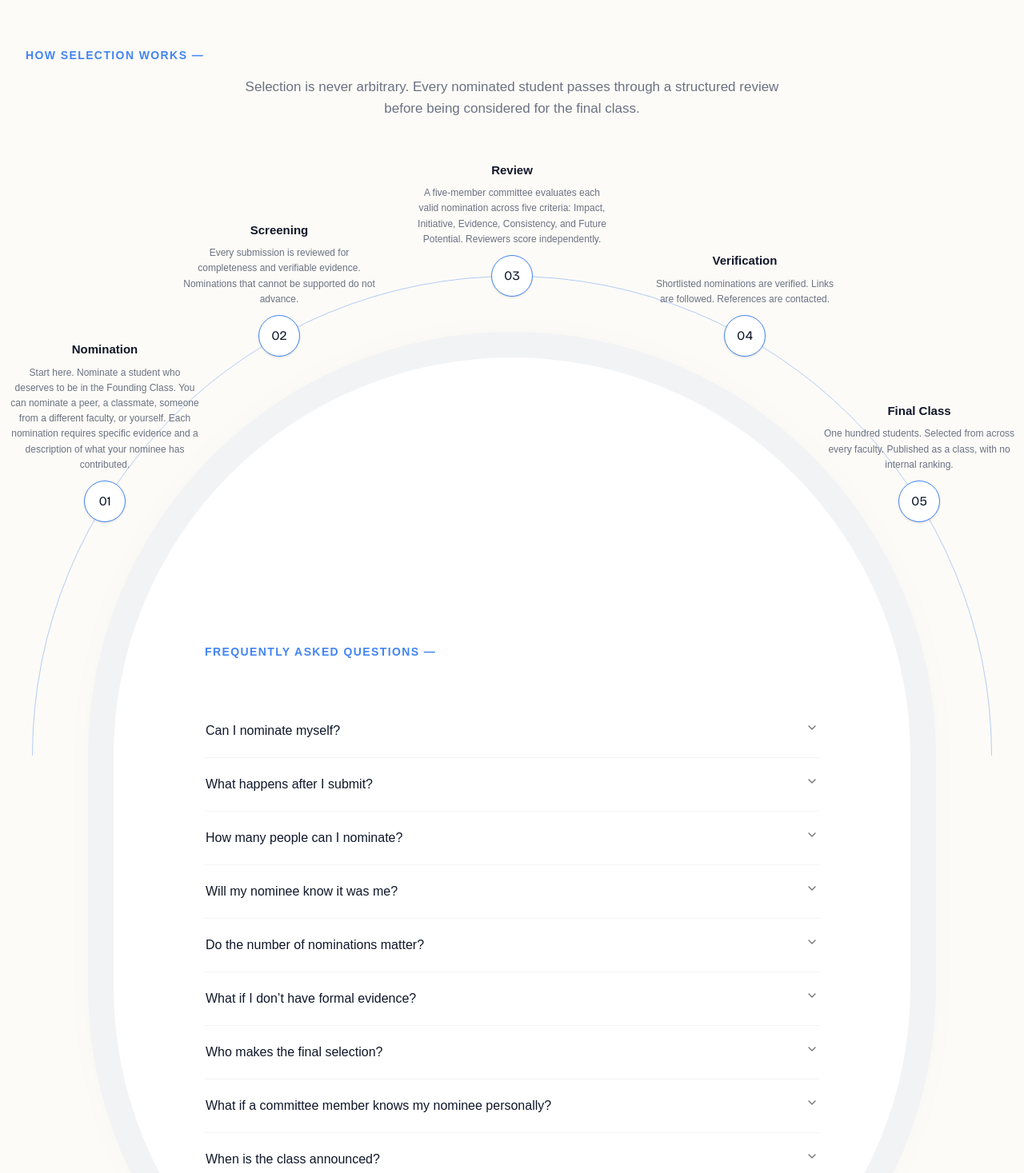
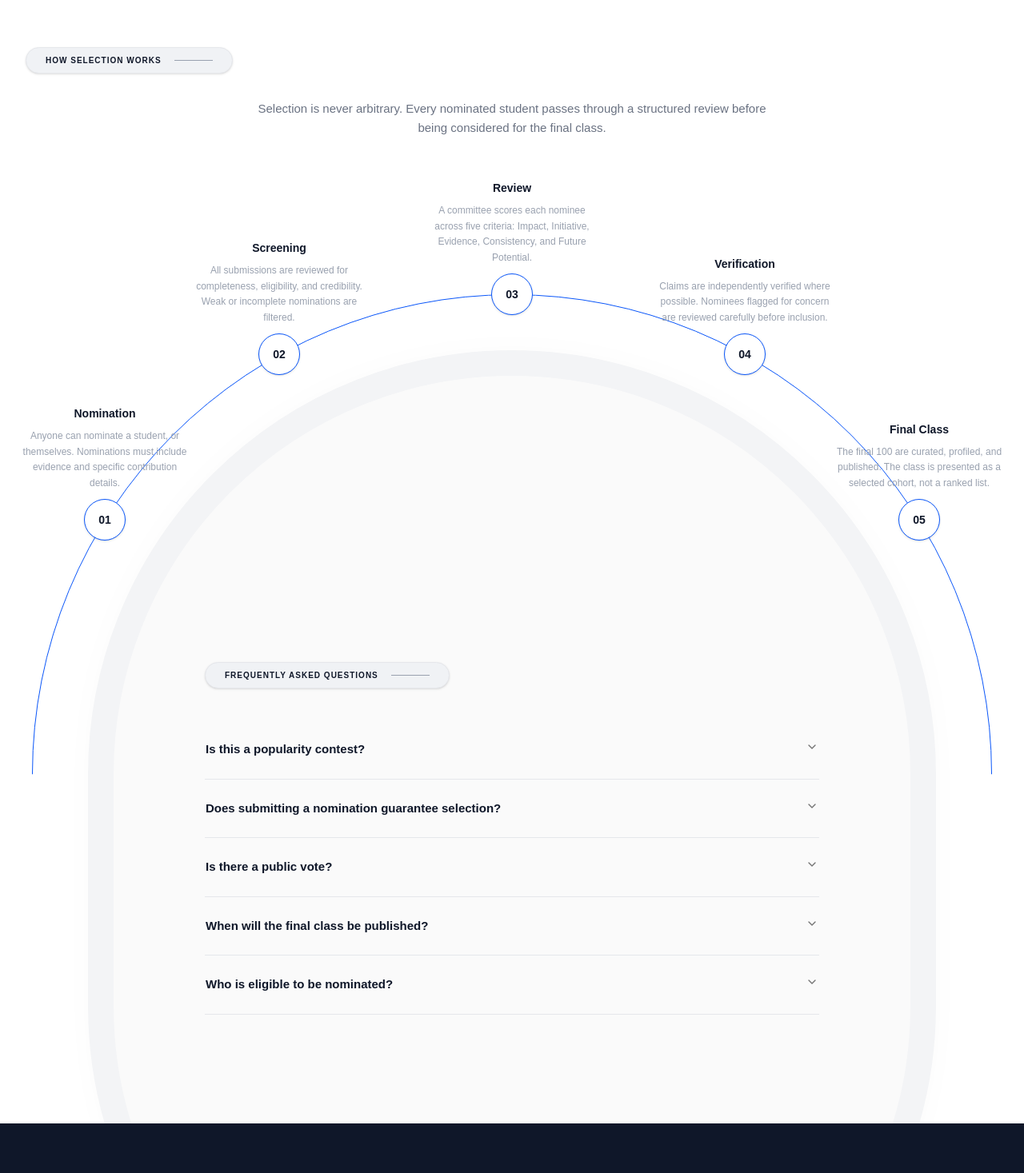
Before and after one commit to GDGBabcockUniversity/the-hundred, a Next.js app: page / in a window 1280 px wide. Shown: the part 3860-5327 px from the top of the page at 80% size. Built offline with nearby package versions, Linux system fonts and the light colour scheme; a web font is replaced by a local one.

Commit message:
docs: refine ProcessSection copy for clearer nomination process and FAQs

```diff
--- a/components/landing/ProcessSection.tsx
+++ b/components/landing/ProcessSection.tsx
@@ -12,35 +12,35 @@ export function ProcessSection() {
     {
       num: "01",
       title: "Nomination",
-      desc: "Start here. Nominate a student who deserves to be in the Founding Class. You can nominate a peer, a classmate, someone from a different faculty, or yourself. Each nomination requires specific evidence and a description of what your nominee has contributed.",
+      desc: "Anyone can nominate a student, or themselves. Nominations must include evidence and specific contribution details.",
       x: -509,
       y: 282,
     },
     {
       num: "02",
       title: "Screening",
-      desc: "Every submission is reviewed for completeness and verifiable evidence. Nominations that cannot be supported do not advance.",
+      desc: "All submissions are reviewed for completeness, eligibility, and credibility. Weak or incomplete nominations are filtered.",
       x: -291,
       y: 75,
     },
     {
       num: "03",
       title: "Review",
-      desc: "A five-member committee evaluates each valid nomination across five criteria: Impact, Initiative, Evidence, Consistency, and Future Potential. Reviewers score independently.",
+      desc: "A committee scores each nominee across five criteria: Impact, Initiative, Evidence, Consistency, and Future Potential.",
       x: 0,
       y: 0,
     },
     {
       num: "04",
       title: "Verification",
-      desc: "Shortlisted nominations are verified. Links are followed. References are contacted.",
+      desc: "Claims are independently verified where possible. Nominees flagged for concern are reviewed carefully before inclusion.",
       x: 291,
       y: 75,
     },
     {
       num: "05",
       title: "Final Class",
-      desc: "One hundred students. Selected from across every faculty. Published as a class, with no internal ranking.",
+      desc: "The final 100 are curated, profiled, and published. The class is presented as a selected cohort, not a ranked list.",
       x: 509,
       y: 282,
     },
@@ -48,100 +48,59 @@ export function ProcessSection() {
 
   const faqs = [
     {
-      question: "Can I nominate myself?",
+      question: "Is this a popularity contest?",
       answer:
-        "Please do. Self-nominations go through the same review as peer nominations. The committee evaluates the work and the evidence, regardless of who submitted the form. Don’t be shy about it.",
+        "No. The 100 is not a popularity contest. It is not an awards night, a leaderboard, or a list of the most well-known students on campus. Selection is criteria-based and committee-reviewed.",
     },
     {
-      question: "What happens after I submit?",
+      question: "Does submitting a nomination guarantee selection?",
       answer:
-        "Your nomination enters screening. If it advances, it reaches the review committee. If your nominee makes the shortlist, they will be contacted directly and invited to complete a full profile. Every valid nomination is reviewed.",
+        "No. Every submission is reviewed for completeness and verifiable evidence. A five-member committee evaluates each valid nomination.",
     },
     {
-      question: "How many people can I nominate?",
+      question: "Is there a public vote?",
       answer:
-        "One person per form. Fill it in again if you have more than one person in mind.",
+        "No. The process relies on independent verification and committee review rather than public voting.",
     },
     {
-      question: "Will my nominee know it was me?",
-      answer:
-        "Only if you tell them. The committee reaches out to shortlisted nominees directly.",
+      question: "When will the final class be published?",
+      answer: "Mid-July 2026, ahead of graduation.",
     },
     {
-      question: "Do the number of nominations matter?",
+      question: "Who is eligible to be nominated?",
       answer:
-        "No. The number of nominations a student receives does not affect their chances of being selected. Each nomination is evaluated independently based on the criteria and evidence provided.",
-    },
-    {
-      question: "What if I don’t have formal evidence?",
-      answer:
-        "Evidence takes many forms. Event records, social media where the work is visible, a faculty reference, photographs, meeting documentation — if the contribution is real, something verifiable exists. Start with what you have.",
-    },
-    {
-      question: "Who makes the final selection?",
-      answer:
-        "A five-member committee: one faculty anchor, one cross-campus student representative from outside GDG, one independent administrative or faculty member, one external industry observer, and one organizing lead in a non-voting chair capacity. Majority vote. No single person decides.",
-    },
-    {
-      question: "What if a committee member knows my nominee personally?",
-      answer:
-        "They step back from that specific evaluation.",
-    },
-    {
-      question: "When is the class announced?",
-      answer:
-        "Mid-July 2026, ahead of graduation.",
+        "Any student making a real difference at Babcock University can be nominated, from first-year students to final-year students across all faculties.",
     },
   ];
 
   return (
     <section
       id="faq"
-      className="bg-[#fdfbf7] py-24 px-4 sm:px-6 lg:px-8 relative overflow-hidden"
+      className="bg-[#ffffff] py-24 px-4 sm:px-6 lg:px-8 relative overflow-hidden"
     >
-      {/* Decorative vectors */}
-      {/* <div className="absolute -top-10 -right-10 pointer-events-none select-none z-0">
-        <Image
-          src={IMAGES.curly_brace.src}
-          alt="Process Curly Brace"
-          width={IMAGES.curly_brace.w}
-          height={IMAGES.curly_brace.h}
-          className="w-48 h-48 md:w-80 md:h-80 object-contain opacity-90"
-        />
-      </div>
-
-      <div className="absolute top-[480px] -left-16 pointer-events-none select-none z-0">
-        <Image
-          src={IMAGES.gear.src}
-          alt="Process Gear"
-          width={IMAGES.gear.w}
-          height={IMAGES.gear.h}
-          className="w-48 h-48 md:w-80 md:h-80 object-contain opacity-90"
-        />
-      </div> */}
-
       <div className="max-w-7xl mx-auto relative z-10">
         {/* Section 1 Header */}
-        <div className="mb-24 relative">
-          <div className="flex items-center gap-4 w-full max-w-2xl pr-6">
-            <p className="text-brand-blue text-sm font-semibold uppercase tracking-widest mb-4">
-              How selection works —
-            </p>
+        <div className="mb-24 flex flex-col items-center">
+          <div className="inline-flex items-center self-start gap-4 rounded-full border border-gray-200 px-6 py-2 bg-[#f0f2f5] shadow-sm mb-8">
+            <span className="text-[10px] font-bold text-brand-navy uppercase tracking-widest">
+              HOW SELECTION WORKS
+            </span>
+            <span className="w-12 h-px bg-gray-400" />
           </div>
 
-          <p className="text-center text-gray-500 max-w-2xl mx-auto text-base md:text-[17px] leading-[1.6] font-normal relative z-10">
+          <p className="text-center text-gray-500 max-w-2xl text-[15px] leading-relaxed font-medium">
             Selection is never arbitrary. Every nominated student passes through
             a structured review before being considered for the final class.
           </p>
         </div>
 
-        <div className="hidden lg:block relative mb-20 h-[480px] max-w-5xl mx-auto z-10">
+        <div className="hidden lg:block relative mb-20 h-120 max-w-5xl mx-auto z-10">
           {/* The Thick Grey Dome (Extends downwards behind FAQ) */}
-          <div className="absolute top-[170px] left-1/2 -translate-x-1/2 w-[1060px] h-[1350px] rounded-[530px] border-32 border-gray-200/50 bg-white -z-20 shadow-[0_0_40px_rgba(0,0,0,0.02)]" />
+          <div className="absolute top-42.5 left-1/2 -translate-x-1/2 w-265 h-337.5 rounded-[530px] border-32 border-gray-100 bg-[#fafafa] -z-20 shadow-[0_0_40px_rgba(0,0,0,0.02)]" />
 
           {/* The Blue Arc */}
           <div
-            className="absolute top-[100px] left-1/2 -translate-x-1/2 w-[1200px] h-[1200px] rounded-full border-[1.5px] border-brand-blue/40 -z-10 pointer-events-none"
+            className="absolute top-25 left-1/2 -translate-x-1/2 w-300 h-300 rounded-full border-[1.5px] border-[#0A56F9] -z-10 pointer-events-none"
             style={{ clipPath: "inset(0 0 50% 0)" }}
           />
 
@@ -152,20 +111,20 @@ export function ProcessSection() {
               className="absolute z-20"
               style={{
                 left: `calc(50% + ${step.x}px)`,
-                top: `${100 + step.y}px`, // 100 is the top of the blue arc
+                top: `${100 + step.y}px`,
               }}
             >
-              {/* Circle centered at exactly (x, y) */}
-              <div className="absolute top-1/2 left-1/2 -translate-x-1/2 -translate-y-1/2 w-[52px] h-[52px] rounded-full bg-white border-[1.5px] border-brand-blue flex items-center justify-center font-serif text-base text-brand-navy shadow-sm transition-transform duration-300 hover:scale-110">
+              {/* Circle */}
+              <div className="absolute top-1/2 left-1/2 -translate-x-1/2 -translate-y-1/2 w-13 h-13 rounded-full bg-white border-[1.5px] border-[#0A56F9] flex items-center justify-center font-bold font-sans text-sm text-brand-navy shadow-sm transition-transform duration-300 hover:scale-110">
                 {step.num}
               </div>
 
-              {/* Text positioned above the circle */}
-              <div className="absolute bottom-full left-1/2 -translate-x-1/2 mb-[36px] w-[240px] text-center">
-                <h4 className="font-bold text-brand-navy text-[15px] mb-2">
+              {/* Text */}
+              <div className="absolute bottom-full left-1/2 -translate-x-1/2 mb-9 w-55 text-center">
+                <h4 className="font-extrabold text-brand-navy text-[14px] mb-2">
                   {step.title}
                 </h4>
-                <p className="text-[12px] text-gray-500 leading-[1.6] font-normal">
+                <p className="text-[12px] text-gray-400 leading-relaxed font-medium">
                   {step.desc}
                 </p>
               </div>
@@ -175,22 +134,17 @@ export function ProcessSection() {
 
         {/* Vertical Process (Mobile/Tablet) */}
         <div className="lg:hidden flex flex-col gap-12 max-w-md mx-auto mb-20 px-4 relative">
-          {/* Vertical path */}
-          <div className="absolute left-[39px] top-6 bottom-6 w-px bg-brand-blue/30" />
-
+          <div className="absolute left-9.75 top-6 bottom-6 w-px bg-brand-blue/30" />
           {steps.map((step, i) => (
             <div key={i} className="flex gap-6 items-start relative">
-              {/* Step Circle */}
-              <div className="w-12 h-12 rounded-full bg-white border border-brand-blue flex items-center justify-center font-serif text-base text-brand-navy shrink-0 shadow-sm relative z-10">
+              <div className="w-12 h-12 rounded-full bg-white border border-brand-blue flex items-center justify-center font-bold text-sm text-brand-navy shrink-0 shadow-sm relative z-10">
                 {step.num}
               </div>
-
-              {/* Text Content */}
               <div className="flex-1">
-                <h4 className="font-bold text-brand-navy text-base mb-1">
+                <h4 className="font-extrabold text-brand-navy text-[14px] mb-1">
                   {step.title}
                 </h4>
-                <p className="text-xs text-gray-500 leading-relaxed font-normal">
+                <p className="text-xs text-gray-400 leading-relaxed font-medium">
                   {step.desc}
                 </p>
               </div>
@@ -198,11 +152,12 @@ export function ProcessSection() {
           ))}
         </div>
 
-        <div className="max-w-3xl mx-auto bg-white rounded-3xl p-6 sm:p-10 lg:p-0 border border-gray-100 shadow-sm lg:bg-transparent lg:border-none lg:shadow-none relative z-10">
-          <div className="flex items-center gap-4 mb-10">
-            <p className="text-brand-blue text-sm font-semibold uppercase tracking-widest mb-4">
-              Frequently asked questions —
-            </p>
+        <div className="max-w-3xl mx-auto rounded-3xl p-6 sm:p-10 lg:p-0 relative z-10">
+          <div className="inline-flex items-center gap-4 rounded-full border border-gray-200 px-6 py-2 bg-[#f0f2f5] shadow-sm mb-10">
+            <span className="text-[10px] font-bold text-brand-navy uppercase tracking-widest">
+              FREQUENTLY ASKED QUESTIONS
+            </span>
+            <span className="w-12 h-px bg-gray-400" />
           </div>
 
           <Accordion type="single" collapsible className="w-full mb-10">
@@ -210,26 +165,17 @@ export function ProcessSection() {
               <AccordionItem
                 key={i}
                 value={`item-${i}`}
-                className="border-b border-gray-100"
+                className="border-b border-gray-200"
               >
-                <AccordionTrigger className="text-left font-medium text-brand-navy hover:text-brand-blue text-base py-5 transition-colors">
+                <AccordionTrigger className="text-left font-semibold text-brand-navy hover:text-brand-blue text-[15px] py-6 transition-colors">
                   {faq.question}
                 </AccordionTrigger>
-                <AccordionContent className="text-sm text-gray-500 leading-relaxed pb-5">
+                <AccordionContent className="text-[14px] text-gray-500 leading-relaxed pb-6">
                   {faq.answer}
                 </AccordionContent>
               </AccordionItem>
             ))}
           </Accordion>
-
-          {/* <div className="flex justify-end">
-            <a
-              href="#"
-              className="text-xs font-semibold text-brand-navy border border-brand-navy rounded-full px-6 py-3 hover:bg-brand-navy hover:text-white transition-all duration-300"
-            >
-              Read full FAQ →
-            </a>
-          </div> */}
         </div>
       </div>
     </section>
```
